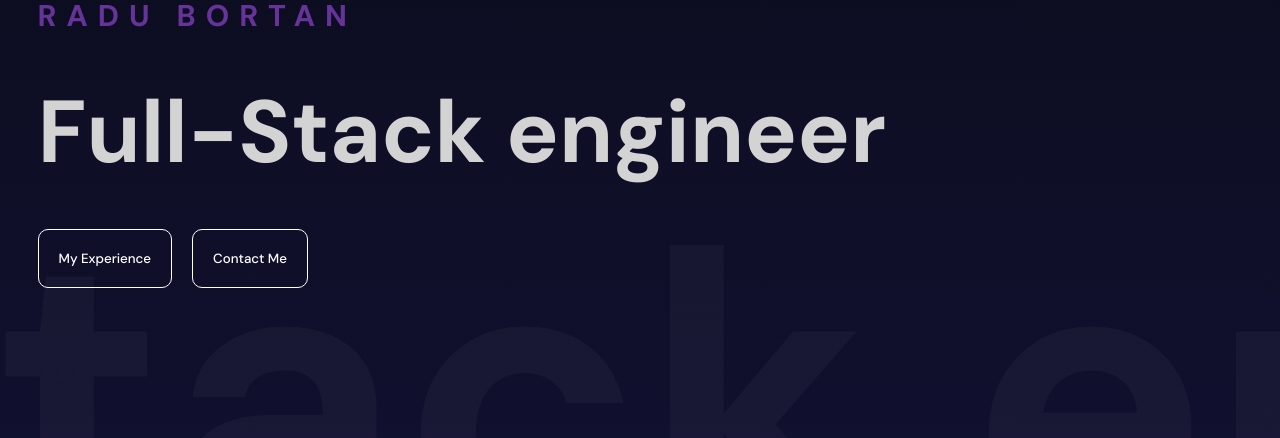
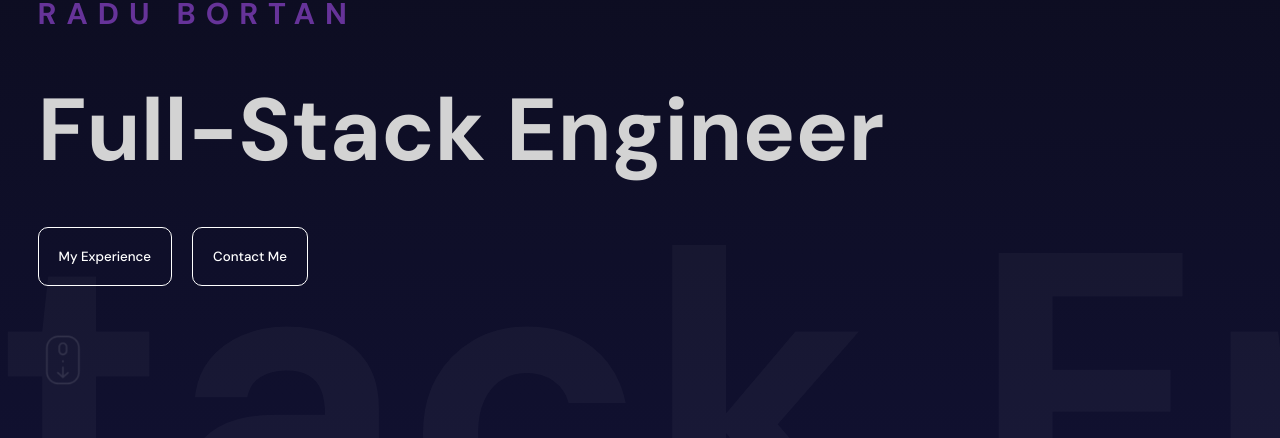
Before and after one commit to radubortan/portfolio, a React (Vite) app: page / in a window 1280 px wide. Shown: the part 263-701 px from the top of the page. Built offline with nearby package versions, Linux system fonts and the light colour scheme; the HTML template or start-up script is replaced by a standard one.

Commit message:
refactor animations

```diff
--- a/src/components/hero/Hero.tsx
+++ b/src/components/hero/Hero.tsx
@@ -1,85 +1,49 @@
 import classes from "./hero.module.scss";
 import { motion } from "framer-motion";
-
-const textVariants = {
-  initial: {
-    x: -500,
-    opacity: 0,
-  },
-  animate: {
-    x: 0,
-    opacity: 1,
-    transition: {
-      type: "spring",
-      stiffness: 50,
-      damping: 9,
-      duration: 1,
-      staggerChildre: 0.3,
-    },
-  },
-  scrollButton: {
-    opacity: 0,
-    y: 10,
-    transition: {
-      duration: 2,
-      repeat: Infinity,
-    },
-  },
-};
-
-const sliderVariants = {
-  initial: {
-    x: 0,
-  },
-  animate: {
-    x: "-100%",
-    transition: {
-      repeat: Infinity,
-      repeatType: "mirror",
-      duration: 30,
-    },
-  },
-};
+import * as variants from "./hero.variants";
 
 const Hero = () => {
   return (
     <div className={classes.container}>
       <motion.div
         className={classes.textWrapper}
-        variants={textVariants}
+        variants={variants.wrapperVariants}
         initial="initial"
         animate="animate"
       >
-        <motion.h2 variants={textVariants}>RADU BORTAN</motion.h2>
-        <motion.h1 variants={textVariants}>Full-Stack engineer</motion.h1>
-        <motion.div className={classes.buttons} variants={textVariants}>
+        <motion.h2 variants={variants.textVariants}>RADU BORTAN</motion.h2>
+        <motion.h1 variants={variants.textVariants}>
+          Full-Stack Engineer
+        </motion.h1>
+        <motion.div className={classes.buttons}>
           <motion.button
-            variants={textVariants}
+            variants={variants.textVariants}
             whileHover={{ backgroundColor: "#663399" }}
           >
             My Experience
           </motion.button>
           <motion.button
-            variants={textVariants}
+            variants={variants.textVariants}
             whileHover={{ backgroundColor: "#663399" }}
           >
             Contact Me
           </motion.button>
         </motion.div>
-        <motion.img
-          animate="scrollButton"
-          src="/scroll.png"
-          alt="Scroll animation"
-          variants={textVariants}
-        />
+        <motion.div variants={variants.textVariants}>
+          <motion.img
+            variants={variants.scrollVariant}
+            src="/scroll.png"
+            alt="Scroll animation"
+          />
+        </motion.div>
       </motion.div>
       <motion.div
         className={classes.slidingTextContainer}
-        variants={sliderVariants}
+        variants={variants.sliderVariants}
         initial="initial"
         animate="animate"
       >
-        Full-Stack engineer
+        Full-Stack Engineer
       </motion.div>
     </div>
   );
--- /dev/null
+++ b/src/components/hero/hero.variants.ts
@@ -0,0 +1,51 @@
+export const wrapperVariants = {
+  animate: {
+    transition: {
+      staggerChildren: 0.1,
+    },
+  },
+};
+
+export const textVariants = {
+  initial: {
+    x: -500,
+    opacity: 0,
+  },
+  animate: {
+    x: 0,
+    opacity: 1,
+    transition: {
+      type: "spring",
+      stiffness: 40,
+      damping: 9,
+      duration: 1,
+    },
+  },
+};
+
+export const scrollVariant = {
+  initial: { opacity: 1, y: 0 },
+  animate: {
+    opacity: 0,
+    y: 10,
+    transition: {
+      duration: 2,
+      repeat: Infinity,
+      repeatType: "mirror",
+    },
+  },
+};
+
+export const sliderVariants = {
+  initial: {
+    x: 0,
+  },
+  animate: {
+    x: "-100%",
+    transition: {
+      repeat: Infinity,
+      repeatType: "mirror",
+      duration: 30,
+    },
+  },
+};
--- a/src/components/navbar/Navbar.tsx
+++ b/src/components/navbar/Navbar.tsx
@@ -1,6 +1,7 @@
 import Sidebar from "../sidebar/Sidebar";
 import classes from "./navbar.module.scss";
 import { motion } from "framer-motion";
+import * as variants from "./navbar.variants";
 
 const Navbar = () => {
   return (
@@ -8,17 +9,17 @@ const Navbar = () => {
       <Sidebar />
       <div className={classes.wrapper}>
         <motion.span
-          initial={{ opacity: 0.5, scale: 0.7 }}
-          animate={{ opacity: 1, scale: 1 }}
-          transition={{ duration: 0.5, type: "spring", stiffness: 150 }}
+          variants={variants.nameVariants}
+          initial="initial"
+          animate="animate"
         >
           Radu Bortan
         </motion.span>
         <motion.a
-          whileHover={{ scale: 1.2 }}
-          transition={{ duration: 0.2, type: "spring", stiffness: 300 }}
           href="https://www.linkedin.com/in/radu-bortan/"
           target="_blank"
+          variants={variants.test}
+          whileHover="whileHover"
         >
           <img src="/linkedin.svg" alt="LinkedIn logo"></img>
         </motion.a>
--- /dev/null
+++ b/src/components/navbar/navbar.variants.ts
@@ -0,0 +1,12 @@
+export const nameVariants = {
+  initial: { opacity: 0.5, scale: 0.7 },
+  animate: { opacity: 1, scale: 1 },
+  transition: { duration: 3, type: "spring", stiffness: 150 },
+};
+
+export const test = {
+  whileHover: {
+    scale: 1.2,
+    transition: { duration: 0.2, type: "spring", stiffness: 300 },
+  },
+};
--- a/src/components/sidebar/Sidebar.tsx
+++ b/src/components/sidebar/Sidebar.tsx
@@ -3,31 +3,17 @@ import Links from "./links/Links";
 import classes from "./sidebar.module.scss";
 import ToggleButton from "./toggleButton/ToggleButton";
 import { motion } from "framer-motion";
+import * as variants from "./sidebar.variants";
 
 const Sidebar = () => {
   const [open, setOpen] = useState(false);
 
-  const variants = {
-    open: {
-      clipPath: "circle(2160px at 50px 50px)",
-      transition: {
-        type: "tween",
-        duration: 1,
-        delay: 0.1,
-      },
-    },
-    closed: {
-      clipPath: "circle(0px at 50px 50px)",
-      transition: {
-        type: "tween",
-        duration: 0.5,
-      },
-    },
-  };
-
   return (
     <motion.div className={classes.sidebar} animate={open ? "open" : "closed"}>
-      <motion.div className={classes.background} variants={variants}>
+      <motion.div
+        className={classes.background}
+        variants={variants.sidebarVariants}
+      >
         <Links />
       </motion.div>
       <ToggleButton
--- a/src/components/sidebar/links/Links.tsx
+++ b/src/components/sidebar/links/Links.tsx
@@ -1,27 +1,18 @@
 import classes from "./links.module.scss";
 import { motion } from "framer-motion";
-
-const variants = {
-  open: { transition: { staggerChildren: 0.1 } },
-  closed: { transition: { staggerChildre: 0.05, staggerDirection: -1 } },
-};
-
-const itemVariants = {
-  open: { y: 0, opacity: 1 },
-  closed: { y: 50, opacity: 0 },
-};
+import * as variants from "./links.variants";
 
 const Links = () => {
   const items = ["Home", "Parallax", "Contact"];
 
   return (
-    <motion.div className={classes.links} variants={variants}>
+    <motion.div className={classes.links} variants={variants.wrapperVariants}>
       {items.map((item) => {
         return (
           <motion.a
             href={`#${item}`}
             key={item}
-            variants={itemVariants}
+            variants={variants.itemVariants}
             whileHover={{ scale: 1.1 }}
             whileTap={{ scale: 0.95 }}
           >
--- /dev/null
+++ b/src/components/sidebar/links/links.variants.ts
@@ -0,0 +1,9 @@
+export const wrapperVariants = {
+  open: { transition: { staggerChildren: 0.1 } },
+  closed: { transition: { staggerChildren: 0.05, staggerDirection: -1 } },
+};
+
+export const itemVariants = {
+  open: { y: 0, opacity: 1 },
+  closed: { y: 50, opacity: 0 },
+};
--- /dev/null
+++ b/src/components/sidebar/sidebar.variants.ts
@@ -0,0 +1,17 @@
+export const sidebarVariants = {
+  open: {
+    clipPath: "circle(2160px at 50px 50px)",
+    transition: {
+      type: "tween",
+      duration: 1,
+      delay: 0.1,
+    },
+  },
+  closed: {
+    clipPath: "circle(0px at 50px 50px)",
+    transition: {
+      type: "tween",
+      duration: 0.5,
+    },
+  },
+};
--- a/src/components/sidebar/toggleButton/ToggleButton.tsx
+++ b/src/components/sidebar/toggleButton/ToggleButton.tsx
@@ -1,61 +1,13 @@
 import { motion } from "framer-motion";
 import classes from "./toggleButton.module.scss";
-
-const BACKGROUND_COLOR_ON_OPEN = 0.7;
-const BACKGROUND_COLOR_ON_CLOSE = 0.5;
-const GENERAL_ANIMATION_ON_OPEN = 0.4;
+import * as variants from "./toggleButton.variants";
 
 const ToggleButton = ({ onClick }: { onClick: () => void }) => {
   return (
     <button className={classes.button} onClick={onClick}>
-      <motion.span
-        variants={{
-          open: {
-            rotate: 45,
-            translateY: 7,
-            backgroundColor: "rgb(0,0,0)",
-            transition: {
-              duration: GENERAL_ANIMATION_ON_OPEN,
-              backgroundColor: {
-                duration: BACKGROUND_COLOR_ON_OPEN,
-              },
-            },
-          },
-          closed: {
-            rotate: 0,
-            translateY: 0,
-            transition: { duration: BACKGROUND_COLOR_ON_CLOSE },
-          },
-        }}
-      />
-      <motion.span
-        variants={{
-          open: {
-            translateX: 20,
-            opacity: 0,
-          },
-        }}
-      />
-      <motion.span
-        variants={{
-          open: {
-            rotate: -45,
-            translateY: -7,
-            backgroundColor: "rgb(0,0,0)",
-            transition: {
-              duration: GENERAL_ANIMATION_ON_OPEN,
-              backgroundColor: {
-                duration: BACKGROUND_COLOR_ON_OPEN,
-              },
-            },
-          },
-          closed: {
-            rotate: 0,
-            translateY: 0,
-            transition: { duration: BACKGROUND_COLOR_ON_CLOSE },
-          },
-        }}
-      />
+      <motion.span variants={variants.topLineVariants} />
+      <motion.span variants={variants.middleLineVariants} />
+      <motion.span variants={variants.bottomLineVariants} />
     </button>
   );
 };
--- /dev/null
+++ b/src/components/sidebar/toggleButton/toggleButton.variants.ts
@@ -0,0 +1,48 @@
+const BACKGROUND_COLOR_ON_OPEN = 0.7;
+const BACKGROUND_COLOR_ON_CLOSE = 0.5;
+const GENERAL_ANIMATION_ON_OPEN = 0.4;
+
+export const topLineVariants = {
+  open: {
+    rotate: 45,
+    translateY: 7,
+    backgroundColor: "rgb(0,0,0)",
+    transition: {
+      duration: GENERAL_ANIMATION_ON_OPEN,
+      backgroundColor: {
+        duration: BACKGROUND_COLOR_ON_OPEN,
+      },
+    },
+  },
+  closed: {
+    rotate: 0,
+    translateY: 0,
+    transition: { duration: BACKGROUND_COLOR_ON_CLOSE },
+  },
+};
+
+export const bottomLineVariants = {
+  open: {
+    rotate: -45,
+    translateY: -7,
+    backgroundColor: "rgb(0,0,0)",
+    transition: {
+      duration: GENERAL_ANIMATION_ON_OPEN,
+      backgroundColor: {
+        duration: BACKGROUND_COLOR_ON_OPEN,
+      },
+    },
+  },
+  closed: {
+    rotate: 0,
+    translateY: 0,
+    transition: { duration: BACKGROUND_COLOR_ON_CLOSE },
+  },
+};
+
+export const middleLineVariants = {
+  open: {
+    translateX: 20,
+    opacity: 0,
+  },
+};
```
